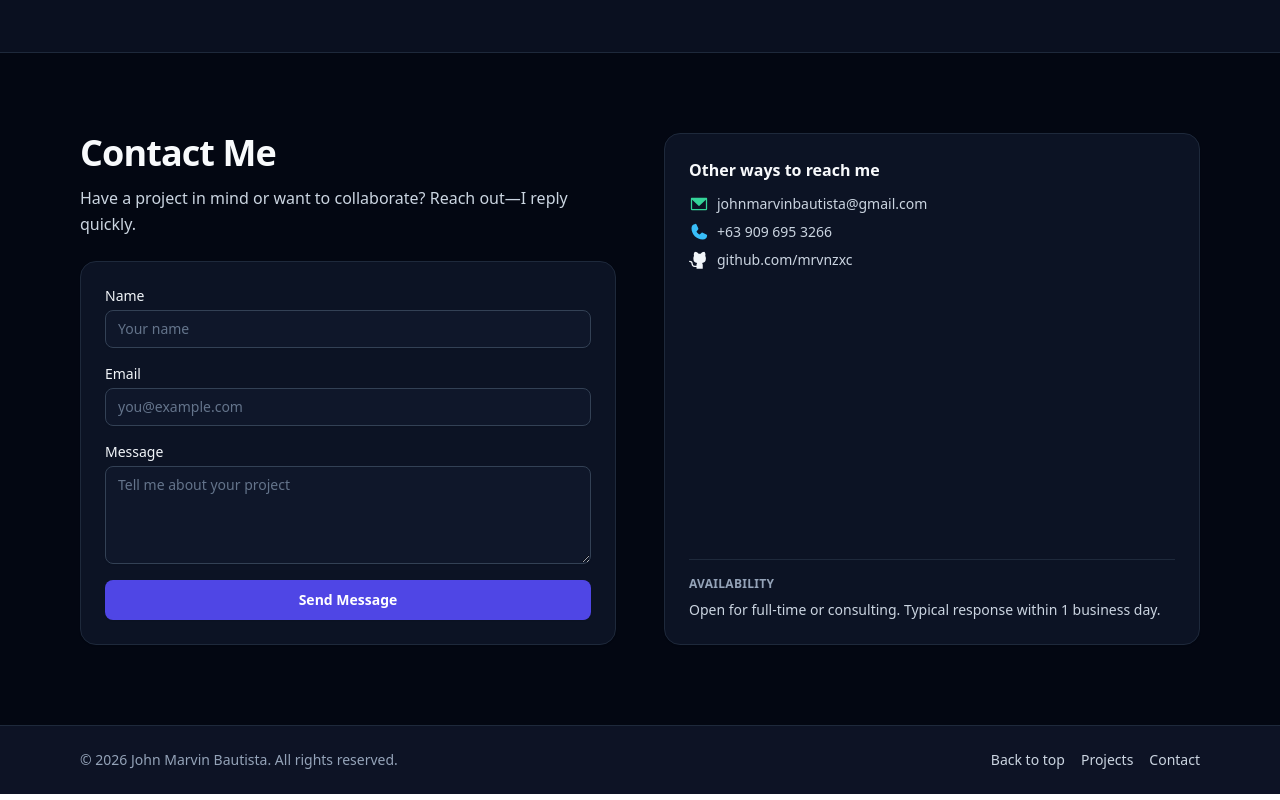
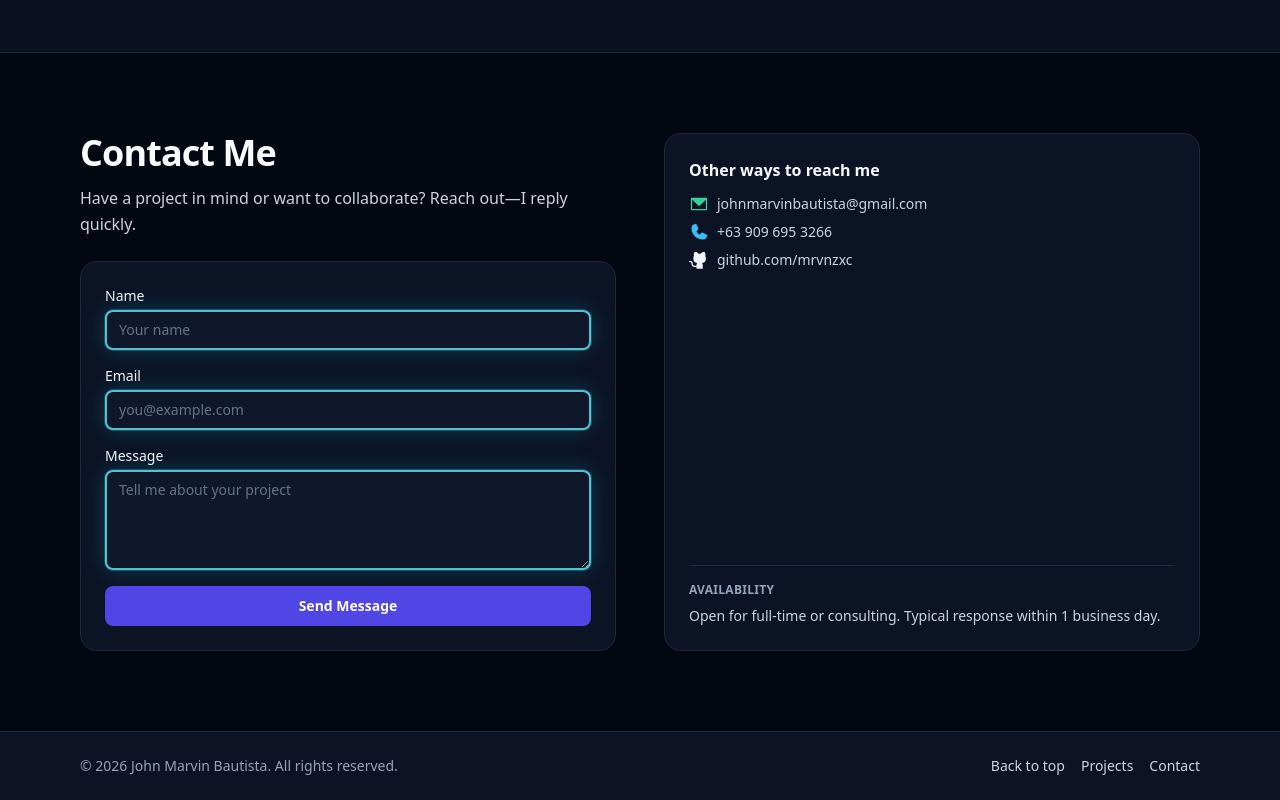
Before and after one commit to mrvnzxc/portfolio, a Nuxt app: page / in a window 1280 px wide. Shown: the part 3694-4494 px from the top of the page. Built offline with nearby package versions, Linux system fonts and the light colour scheme.

Commit message:
Add neon-styled contact inputs and enforce dark default on first load
Apply theme-matching neon borders/glow to contact form fields and initialize theme classes early so first-time visitors default to dark mode without flashing.

Made-with: Cursor

```diff
--- a/components/ContactSection.vue
+++ b/components/ContactSection.vue
@@ -8,15 +8,15 @@
           <form class="card-animated mt-6 flex flex-1 flex-col space-y-4 rounded-2xl border border-slate-200/80 bg-white/90 p-6 shadow-sm shadow-slate-950/5 dark:border-slate-800 dark:bg-slate-900/80" novalidate @submit.prevent="submitForm">
             <div class="space-y-1">
               <label for="name" class="block text-sm font-medium text-slate-800 dark:text-slate-100">Name</label>
-              <input id="name" v-model="form.name" required placeholder="Your name" class="block w-full rounded-lg border border-slate-300 bg-white px-3 py-2 text-sm text-slate-900 shadow-sm outline-none ring-0 transition placeholder:text-slate-400 focus:border-primary-500 focus:ring-2 focus:ring-primary-200 dark:border-slate-700 dark:bg-slate-900 dark:text-slate-50 dark:placeholder:text-slate-500 dark:focus:border-primary-400 dark:focus:ring-primary-900/40">
+              <input id="name" v-model="form.name" required placeholder="Your name" class="block w-full rounded-lg border-2 border-fuchsia-400/75 bg-white px-3 py-2 text-sm text-slate-900 shadow-[0_0_0_1px_rgba(244,114,182,0.2),0_0_20px_rgba(217,70,239,0.16)] outline-none ring-0 transition placeholder:text-slate-400 focus:border-violet-500 focus:shadow-[0_0_0_1px_rgba(168,85,247,0.35),0_0_26px_rgba(168,85,247,0.26)] dark:border-cyan-300/80 dark:bg-slate-900 dark:text-slate-50 dark:placeholder:text-slate-500 dark:shadow-[0_0_0_1px_rgba(34,211,238,0.28),0_0_24px_rgba(34,211,238,0.22)] dark:focus:border-cyan-200 dark:focus:shadow-[0_0_0_1px_rgba(103,232,249,0.4),0_0_28px_rgba(103,232,249,0.3)]">
             </div>
             <div class="space-y-1">
               <label for="email" class="block text-sm font-medium text-slate-800 dark:text-slate-100">Email</label>
-              <input id="email" v-model="form.email" type="email" required placeholder="you@example.com" class="block w-full rounded-lg border border-slate-300 bg-white px-3 py-2 text-sm text-slate-900 shadow-sm outline-none ring-0 transition placeholder:text-slate-400 focus:border-primary-500 focus:ring-2 focus:ring-primary-200 dark:border-slate-700 dark:bg-slate-900 dark:text-slate-50 dark:placeholder:text-slate-500 dark:focus:border-primary-400 dark:focus:ring-primary-900/40">
+              <input id="email" v-model="form.email" type="email" required placeholder="you@example.com" class="block w-full rounded-lg border-2 border-fuchsia-400/75 bg-white px-3 py-2 text-sm text-slate-900 shadow-[0_0_0_1px_rgba(244,114,182,0.2),0_0_20px_rgba(217,70,239,0.16)] outline-none ring-0 transition placeholder:text-slate-400 focus:border-violet-500 focus:shadow-[0_0_0_1px_rgba(168,85,247,0.35),0_0_26px_rgba(168,85,247,0.26)] dark:border-cyan-300/80 dark:bg-slate-900 dark:text-slate-50 dark:placeholder:text-slate-500 dark:shadow-[0_0_0_1px_rgba(34,211,238,0.28),0_0_24px_rgba(34,211,238,0.22)] dark:focus:border-cyan-200 dark:focus:shadow-[0_0_0_1px_rgba(103,232,249,0.4),0_0_28px_rgba(103,232,249,0.3)]">
             </div>
             <div class="space-y-1">
               <label for="message" class="block text-sm font-medium text-slate-800 dark:text-slate-100">Message</label>
-              <textarea id="message" v-model="form.message" rows="4" required placeholder="Tell me about your project" class="block w-full rounded-lg border border-slate-300 bg-white px-3 py-2 text-sm text-slate-900 shadow-sm outline-none ring-0 transition placeholder:text-slate-400 focus:border-primary-500 focus:ring-2 focus:ring-primary-200 dark:border-slate-700 dark:bg-slate-900 dark:text-slate-50 dark:placeholder:text-slate-500 dark:focus:border-primary-400 dark:focus:ring-primary-900/40"></textarea>
+              <textarea id="message" v-model="form.message" rows="4" required placeholder="Tell me about your project" class="block w-full rounded-lg border-2 border-fuchsia-400/75 bg-white px-3 py-2 text-sm text-slate-900 shadow-[0_0_0_1px_rgba(244,114,182,0.2),0_0_20px_rgba(217,70,239,0.16)] outline-none ring-0 transition placeholder:text-slate-400 focus:border-violet-500 focus:shadow-[0_0_0_1px_rgba(168,85,247,0.35),0_0_26px_rgba(168,85,247,0.26)] dark:border-cyan-300/80 dark:bg-slate-900 dark:text-slate-50 dark:placeholder:text-slate-500 dark:shadow-[0_0_0_1px_rgba(34,211,238,0.28),0_0_24px_rgba(34,211,238,0.22)] dark:focus:border-cyan-200 dark:focus:shadow-[0_0_0_1px_rgba(103,232,249,0.4),0_0_28px_rgba(103,232,249,0.3)]"></textarea>
             </div>
             <button type="submit" class="inline-flex w-full items-center justify-center rounded-lg bg-primary-600 px-4 py-2.5 text-sm font-semibold text-white shadow-sm ring-1 ring-transparent transition hover:-translate-y-0.5 hover:bg-primary-500 hover:shadow-md focus-visible:outline-none focus-visible:ring-2 focus-visible:ring-primary-500 focus-visible:ring-offset-2 focus-visible:ring-offset-white dark:focus-visible:ring-offset-slate-900">Send Message</button>
           </form>
--- a/pages/index.vue
+++ b/pages/index.vue
@@ -28,7 +28,16 @@ const { openImage } = useLightbox()
 const { observeElements } = useScrollReveal()
 const { isDark } = useTheme()
 
-useHead({ htmlAttrs: { class: 'scroll-smooth' } })
+useHead({
+  htmlAttrs: { class: 'scroll-smooth' },
+  script: [
+    {
+      id: 'theme-init',
+      innerHTML:
+        "(function(){try{var t=localStorage.getItem('theme');var dark=(t==='light'||t==='dark')?t==='dark':true;document.documentElement.classList.toggle('dark',dark);var setBody=function(){if(document.body){document.body.classList.toggle('dark-mode',dark);}};if(document.readyState==='loading'){document.addEventListener('DOMContentLoaded',setBody,{once:true});}else{setBody();}}catch(e){document.documentElement.classList.add('dark');if(document.body){document.body.classList.add('dark-mode');}}})();"
+    }
+  ]
+})
 
 watch(isDark, () => {
   // keep canvas and dark classes in sync reactively
```
